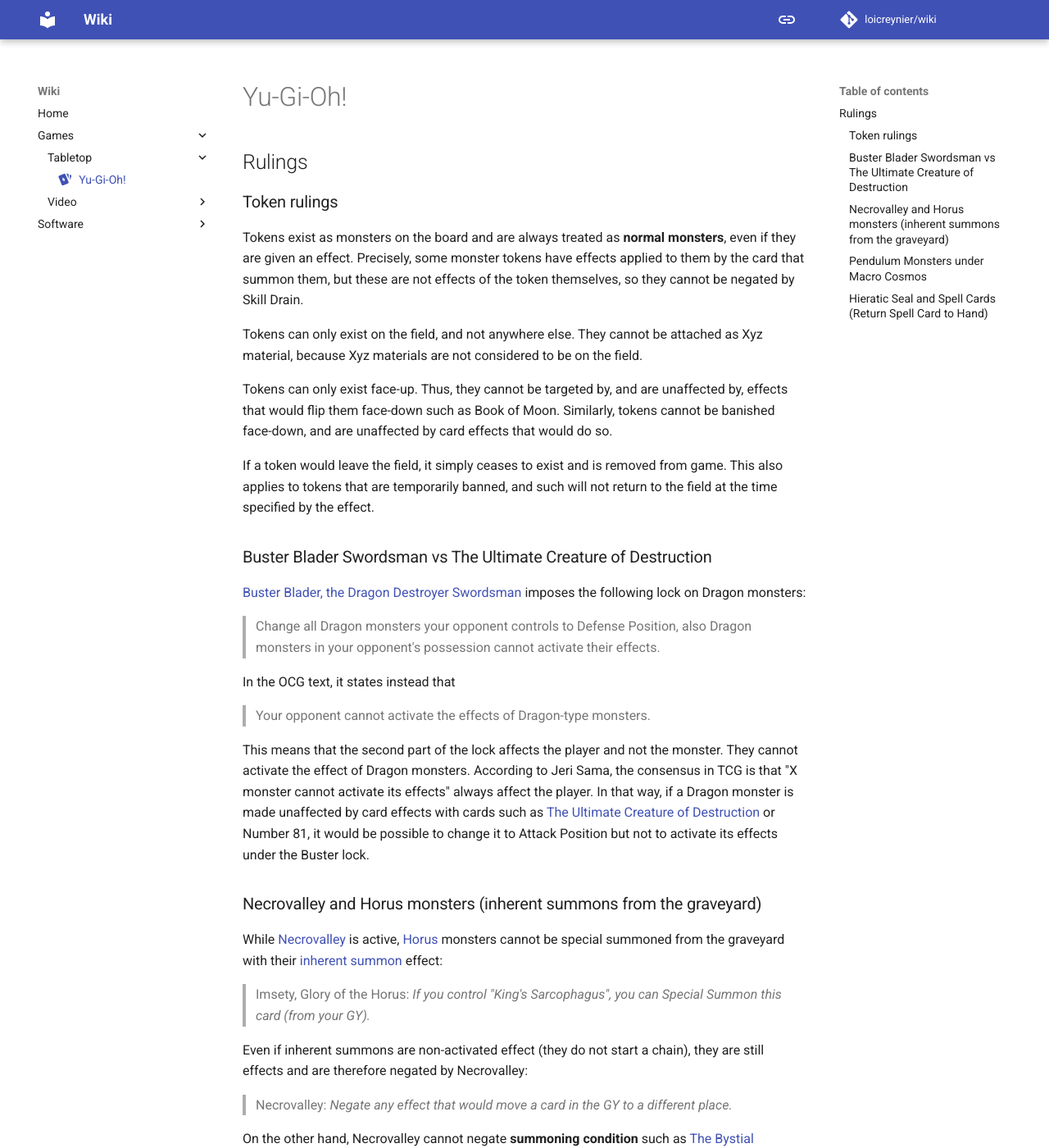
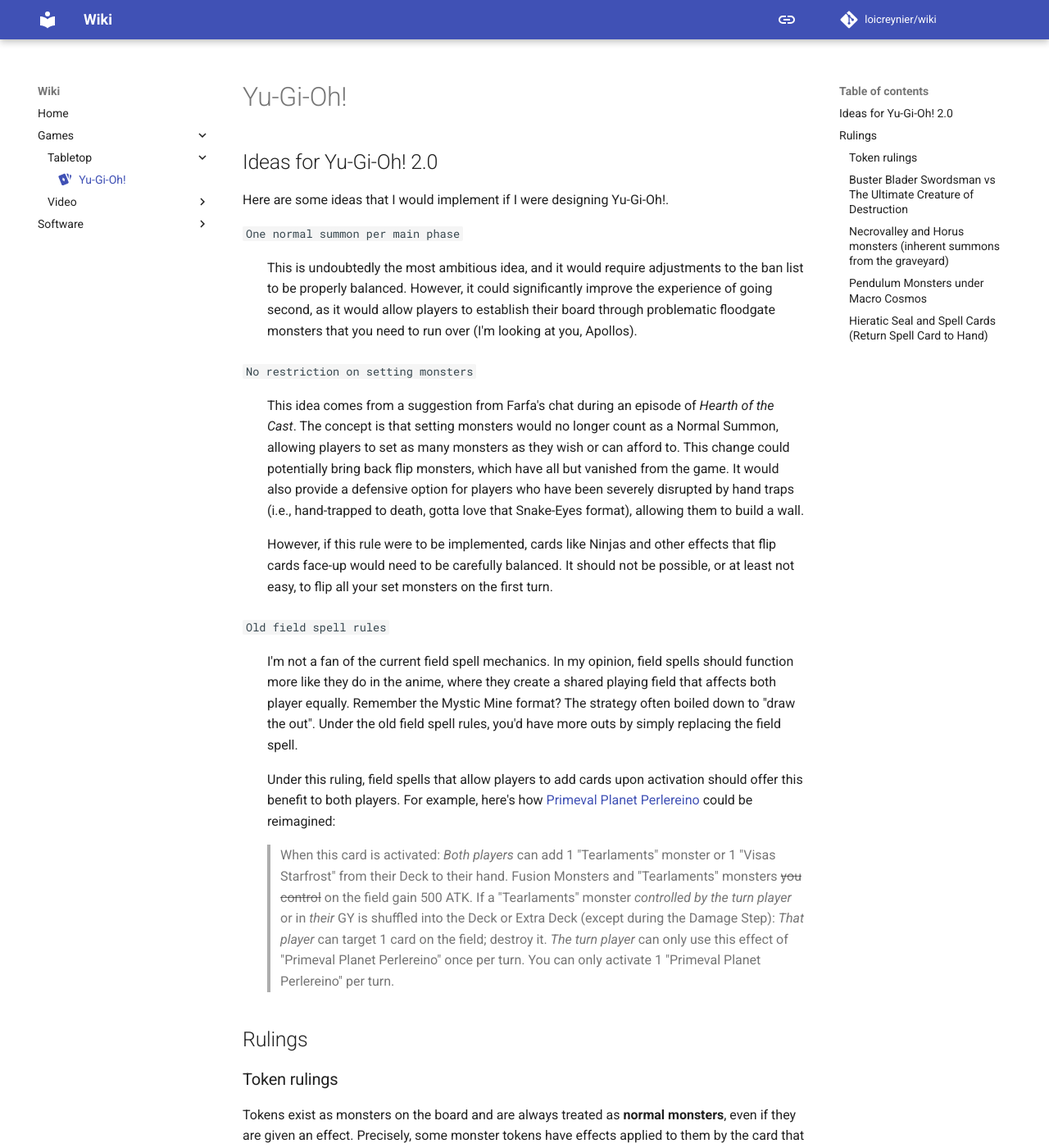
Before and after one commit to loicreynier/wiki, an MkDocs documentation site: the page built from docs/games/tabletop/yugioh.md, in a window 1280 px wide and 1400 px high. Shown: the whole window at 82% size. Built offline with MkDocs 1.6.1 and Material for MkDocs 9.7.7, drawn with Linux system fonts in a browser that asks for light colours; comment, search, counter and statistics services are not loaded.

Commit message:
docs(yugioh): add design ideas

```diff
--- a/docs/games/tabletop/yugioh.md
+++ b/docs/games/tabletop/yugioh.md
@@ -4,6 +4,75 @@
 ---
 
 # Yu-Gi-Oh!
+
+## Ideas for Yu-Gi-Oh! 2.0
+
+<!--
+Formatting is a little bit weird here since Material for MkDocs
+use a syntax for description lists that is not parsed by the formatter:
+
+`Description entry`
+
+:   Descripion paragraph. Lorem ipsum dolor sit amet, consectetur adipiscing elit,
+    sed do eiusmod tempor incididunt ut labore et dolore magna aliqua.
+
+    Another description paragraph. Ut enim ad minim veniam, quis nostrud exercitation ullamco
+    laboris nisi ut aliquip ex ea commodo consequat.
+-->
+
+Here are some ideas that I would implement if I were designing Yu-Gi-Oh!.
+
+`One normal summon per main phase`
+
+: This is undoubtedly the most ambitious idea,
+and it would require adjustments to the ban list to be properly balanced.
+However, it could significantly improve the experience of going second,
+as it would allow players to establish their board
+through problematic floodgate monsters that you need to run over
+(I'm looking at you, Apollos).
+
+`No restriction on setting monsters`
+
+: This idea comes from a suggestion from Farfa's chat during an episode of _Hearth of the Cast_.
+The concept is that setting monsters would no longer count as a Normal Summon,
+allowing players to set as many monsters as they wish or can afford to.
+This change could potentially bring back flip monsters,
+which have all but vanished from the game.
+It would also provide a defensive option for players who have been severely disrupted by hand traps
+(i.e., hand-trapped to death, gotta love that Snake-Eyes format),
+allowing them to build a wall.
+
+    However,
+    if this rule were to be implemented, cards like Ninjas and other effects that flip cards face-up
+    would need to be carefully balanced.
+    It should not be possible, or at least not easy, to flip all your set monsters on the first turn.
+
+`Old field spell rules`
+
+: I'm not a fan of the current field spell mechanics.
+In my opinion, field spells should function more like they do in the anime,
+where they create a shared playing field that affects both player equally.
+Remember the Mystic Mine format? The strategy often boiled down to "draw the out".
+Under the old field spell rules, you'd have more outs by simply replacing the field spell.
+
+    Under this ruling, field spells that allow players to add cards upon activation
+    should offer this benefit to both players.
+    For example, here's how [Primeval Planet Perlereino] could be reimagined:
+
+    > When this card is activated: _Both players_ can add 1 "Tearlaments" monster
+    or 1 "Visas Starfrost" from their Deck to their hand.
+    Fusion Monsters and "Tearlaments" monsters ~~you control~~ on the field gain 500 ATK.
+    If a "Tearlaments" monster _controlled by the turn player_ or in _their_ GY
+    is shuffled into the Deck or Extra Deck (except during the Damage Step):
+    _That player_ can target 1 card on the field; destroy it.
+    _The turn player_ can only use this effect of "Primeval Planet Perlereino" once per turn.
+    You can only activate 1 "Primeval Planet Perlereino" per turn.
+
+<!-- markdownlint-disable MD053 (cannot detect reference in indented block)-->
+
+[Primeval Planet Perlereino]: https://yugipedia.com/wiki/Primeval_Planet_Perlereino
+
+<!-- markdownlint-enable MD053 -->
 
 ## Rulings
 
--- a/mkdocs.yaml
+++ b/mkdocs.yaml
@@ -1,3 +1,4 @@
+---
 site_name: Wiki
 repo_name: "loicreynier/wiki"
 repo_url: "https://github.com/loicreynier/wiki"
@@ -5,6 +6,7 @@
 markdown_extensions:
   - admonition
   - footnotes
+  - def_list
   - pymdownx.details
   - pymdownx.superfences
   - pymdownx.tilde
```
Also changed, not shown: 1 other file.
